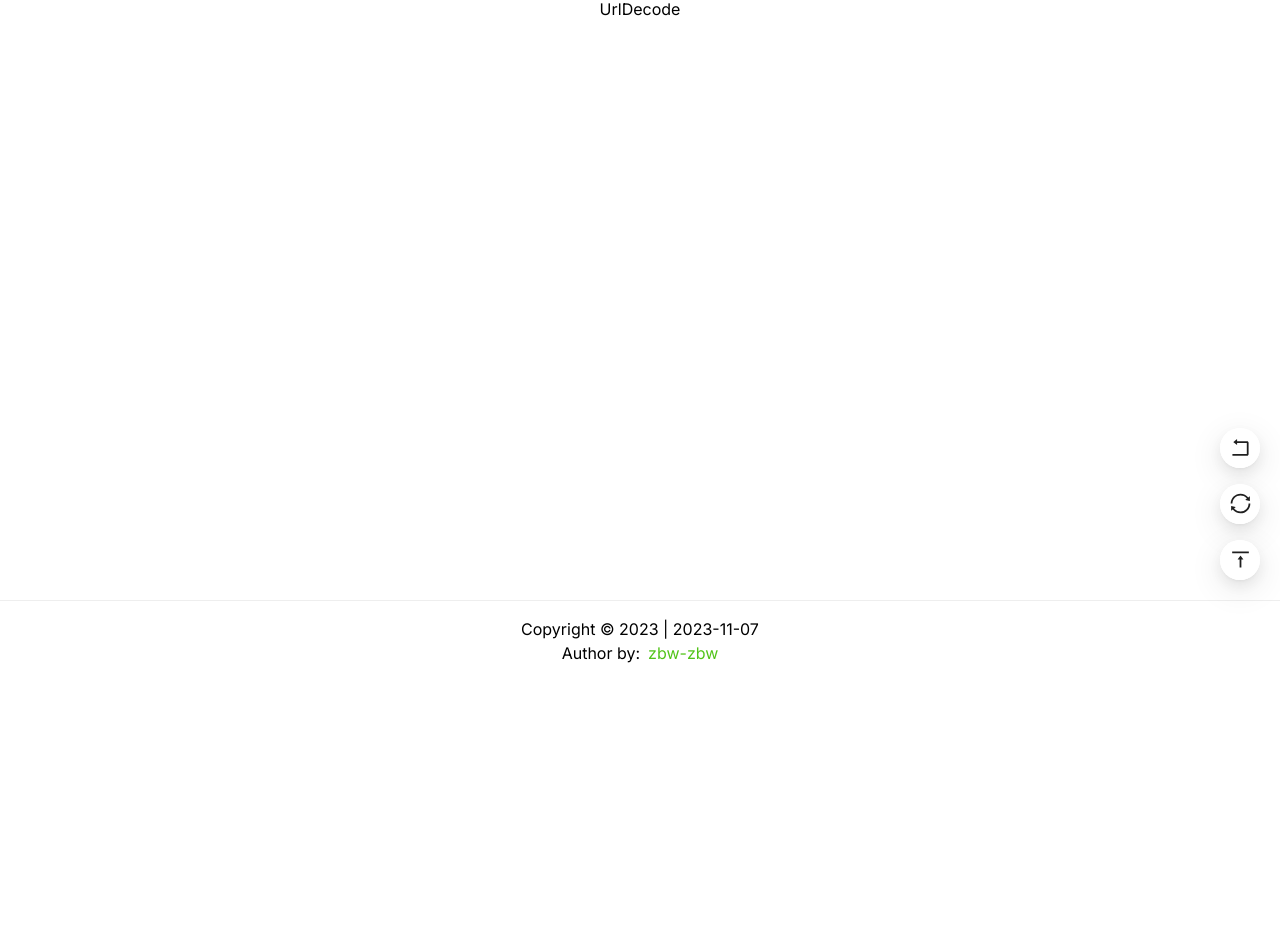
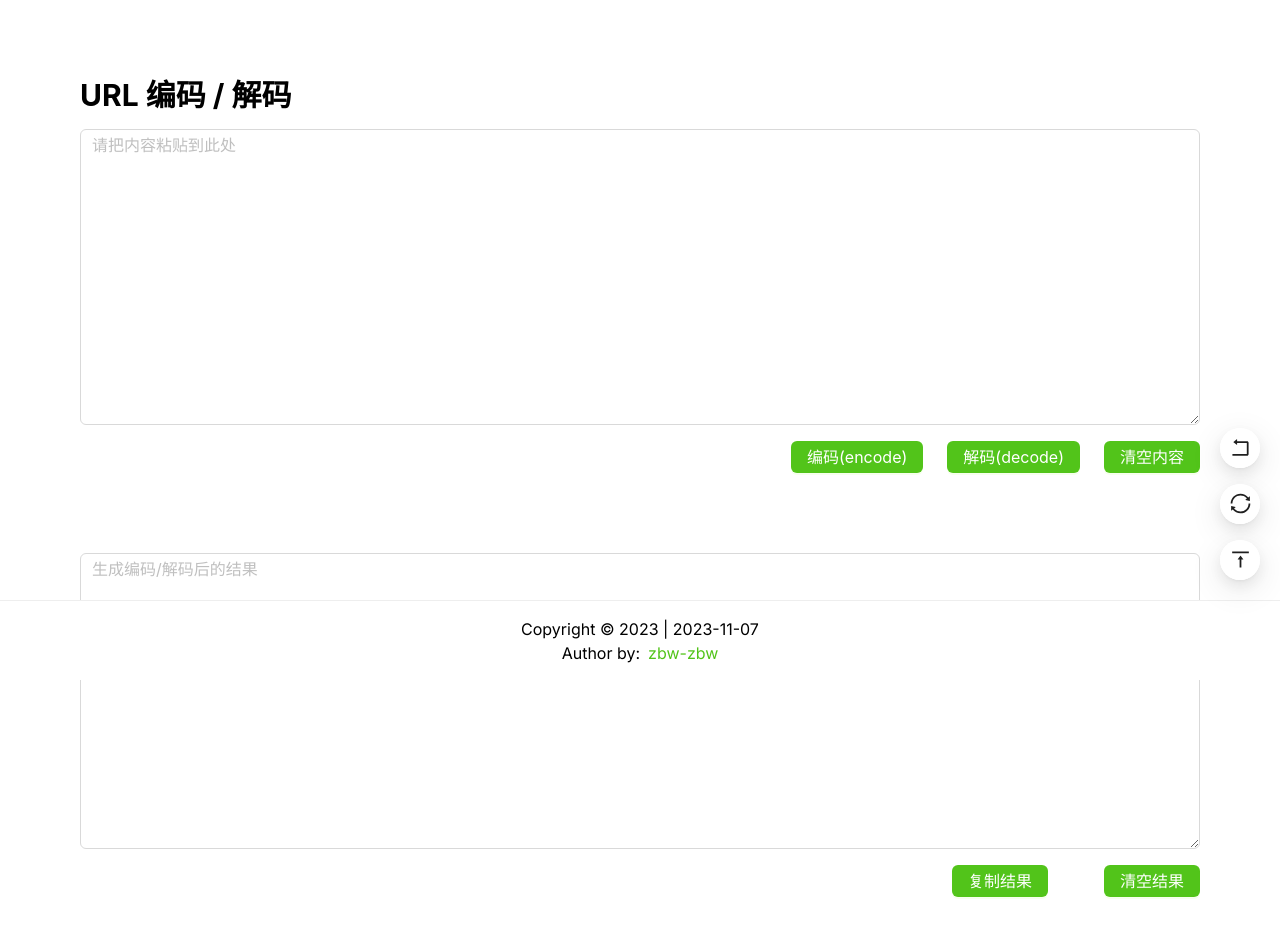
Before and after one commit to zbw-zbw/dev-toolbox, a Next.js app: page /url-decode in a window 1280 px wide. Shown: the part 120-1058 px from the top of the page. Before the commit the page ends 800 px from the top, so only its background shows below. Built offline with nearby package versions, Linux system fonts and the light colour scheme.

Commit message:
feat(unicode): add Unicode page

```diff
--- a/src/app/config.ts
+++ b/src/app/config.ts
@@ -12,8 +12,8 @@ export const tools = [
     icon: '/qrcode.png',
   },
   {
-    title: 'URL 编码/解码',
-    desc: 'URL 编码/解码工具',
+    title: 'URL 编码 / 解码',
+    desc: 'URL 编码 / 解码工具',
     path: '/url-decode',
     icon: '/url.png',
   },
--- a/src/app/timestamp/page.tsx
+++ b/src/app/timestamp/page.tsx
@@ -38,9 +38,10 @@ function Timestamp() {
   };
 
   return (
-    <div className="flex flex-col mt-20">
-      <div className="text-2xl font-bold">现在是：{now}（北京时间）</div>
-      <div className="mt-10">
+    <div className="flex flex-col p-20">
+      <h2 className="mb-10 text-3xl font-bold">时间戳转换</h2>
+      <div className="text-xl font-bold">现在是：{now}（北京时间）</div>
+      <div className="mt-4">
         <div className="mb-2 font-bold">获取时间戳</div>
         <div className="flex mb-10">
           <DatePicker showTime value={date} onChange={onDateChange} style={{ width: 240 }} />
@@ -60,7 +61,7 @@ function Timestamp() {
           <CopyBtn value={newDate} />
         </div>
       </div>
-      <h2 className="mt-20 text-2xl font-bold">时间戳（Unix）：</h2>
+      <h2 className="mt-20 text-xl font-bold">时间戳（Unix）：</h2>
       <div className="mt-1 text-gray-400">从1970年1月1日开始所经过的秒数 Unix.</div>
       <div style={{ lineHeight: 3 }}>
         <p>Unix 时间戳是从1970年1月1日（UTC/GMT的午夜）开始所经过的秒数，不考虑闰秒。</p>
--- a/src/app/url-decode/page.tsx
+++ b/src/app/url-decode/page.tsx
@@ -1,5 +1,62 @@
+'use client';
+
+import { ChangeEvent, useState } from 'react';
+import { Button, Row, Space } from 'antd';
+import TextArea from 'antd/es/input/TextArea';
+import CopyBtn from '@/components/CopyBtn';
+
 function UrlDecode() {
-  return <div>UrlDecode</div>;
+  const [value, setValue] = useState('');
+  const [result, setResult] = useState('');
+
+  const onValueChange = (e: ChangeEvent<HTMLTextAreaElement>) => {
+    setValue(e.target.value);
+  };
+
+  const onResultChange = (e: ChangeEvent<HTMLTextAreaElement>) => {
+    setResult(e.target.value);
+  };
+
+  const handleEncode = () => {
+    setResult(encodeURIComponent(value));
+  };
+
+  const handleDecode = () => {
+    setResult(decodeURIComponent(value));
+  };
+
+  const handleClearValue = () => {
+    setValue('');
+  };
+
+  const handleClearResult = () => {
+    setResult('');
+  };
+
+  return (
+    <Row className="p-20">
+      <h2 className="mb-4 text-3xl font-bold">URL 编码 / 解码</h2>
+      <TextArea value={value} onChange={onValueChange} rows={12} placeholder="请把内容粘贴到此处" />
+      <Space size="large" className="justify-end w-full mt-4 mb-20">
+        <Button type="primary" onClick={handleEncode}>
+          编码(encode)
+        </Button>
+        <Button type="primary" onClick={handleDecode}>
+          解码(decode)
+        </Button>
+        <Button type="primary" onClick={handleClearValue}>
+          清空内容
+        </Button>
+      </Space>
+      <TextArea value={result} onChange={onResultChange} rows={12} placeholder="生成编码/解码后的结果" />
+      <Space size="large" className="justify-end w-full mt-4">
+        <CopyBtn value={result} text="复制结果" />
+        <Button type="primary" onClick={handleClearResult}>
+          清空结果
+        </Button>
+      </Space>
+    </Row>
+  );
 }
 
 export default UrlDecode;
--- a/src/components/CopyBtn/index.tsx
+++ b/src/components/CopyBtn/index.tsx
@@ -2,10 +2,13 @@ import { Button, message } from 'antd';
 import copy from 'copy-to-clipboard';
 
 interface IProps {
+  /** 复制的内容 */
   value: string;
+  /** 按钮文案 */
+  text?: string;
 }
 
-function CopyBtn({ value }: IProps) {
+function CopyBtn({ value, text = '复制' }: IProps) {
   const handleCopy = () => {
     try {
       copy(value);
@@ -18,7 +21,7 @@ function CopyBtn({ value }: IProps) {
 
   return (
     <Button type="primary" className="ml-8 mr-8" onClick={handleCopy}>
-      复制
+      {text}
     </Button>
   );
 }
```
